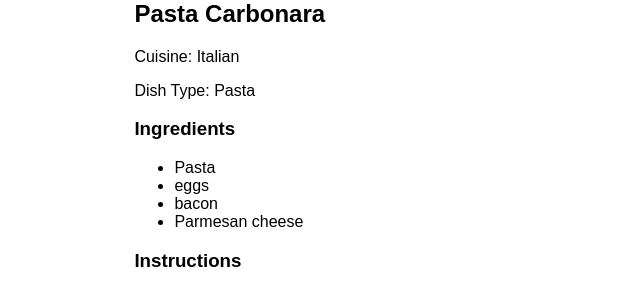
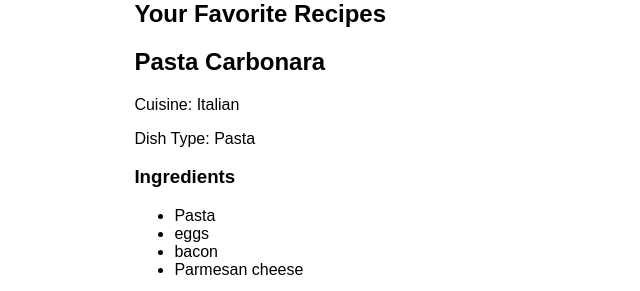
Before and after one commit to Nasiebande/alx_capstone_project, a Flask app: a page that uses templates/recipe_detail.html in a window 1280 px wide. Shown: the part 452-743 px from the top of the page, without its empty margins (0-640 px from the left). Run offline with Flask 3, Linux system fonts and the light colour scheme; a user stored in the database is signed in.

Commit message:
favorite

```diff
--- a/app.py
+++ b/app.py
@@ -109,8 +109,12 @@ def recipe_details(index):
 def add_favorite(index):
     if 0 < index <= len(recipes):
         recipe = recipes[index - 1]
+
+        # Add the recipe to the user's favorite recipes
         current_user.favorite_recipes.append(recipe)
-        return redirect(url_for("index"))
+
+        # Redirect to the recipe details page with an anchor link to the added recipe
+        return redirect(url_for("recipe_details", index=index, anchor="favorites"))
     else:
         return "Recipe not found", 404
 
--- a/templates/recipe_detail.html
+++ b/templates/recipe_detail.html
@@ -14,6 +14,11 @@
         <div class="recipe-details">
             <div class="recipe-image">
                 <img src="{{ image_url }}" alt="{{ recipe['name'] }}">
+            </div>
+            <div id="favorites" class="section">
+                <h2>Your Favorite Recipes</h2>
+                {% for recipe in current_user.favorite_recipes %}
+                {% endfor %}
             </div>
             <h2>{{ recipe["name"] }}</h2>
             <p>Cuisine: {{ recipe["cuisine"] }}</p>
```
